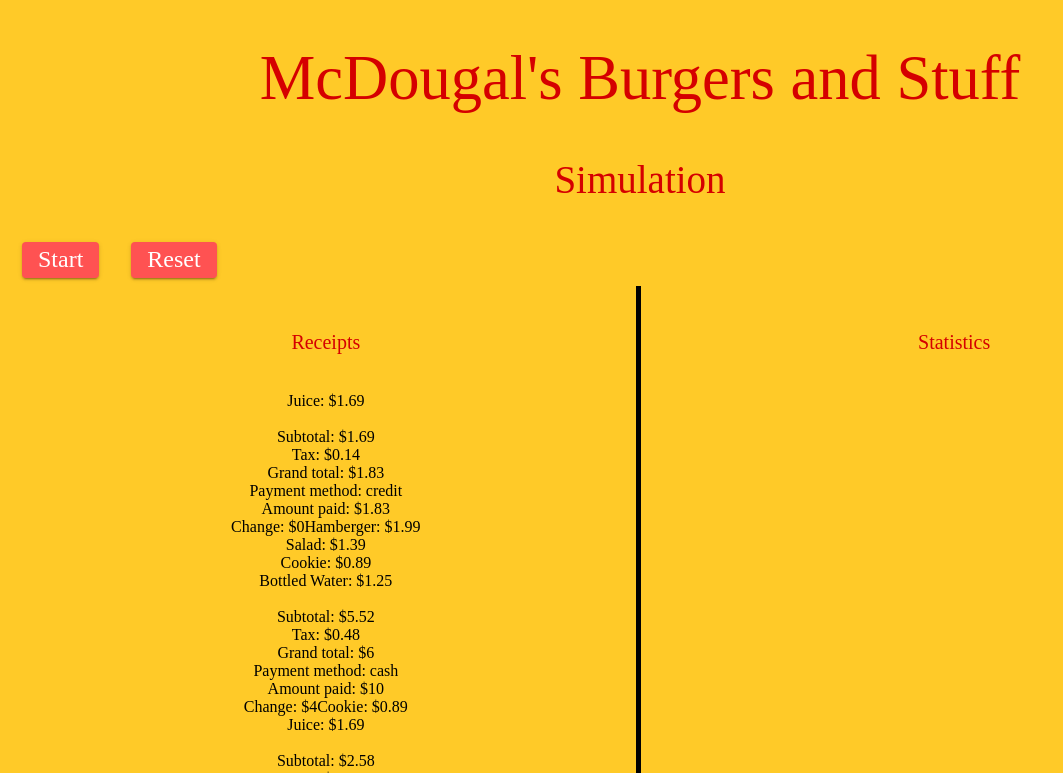
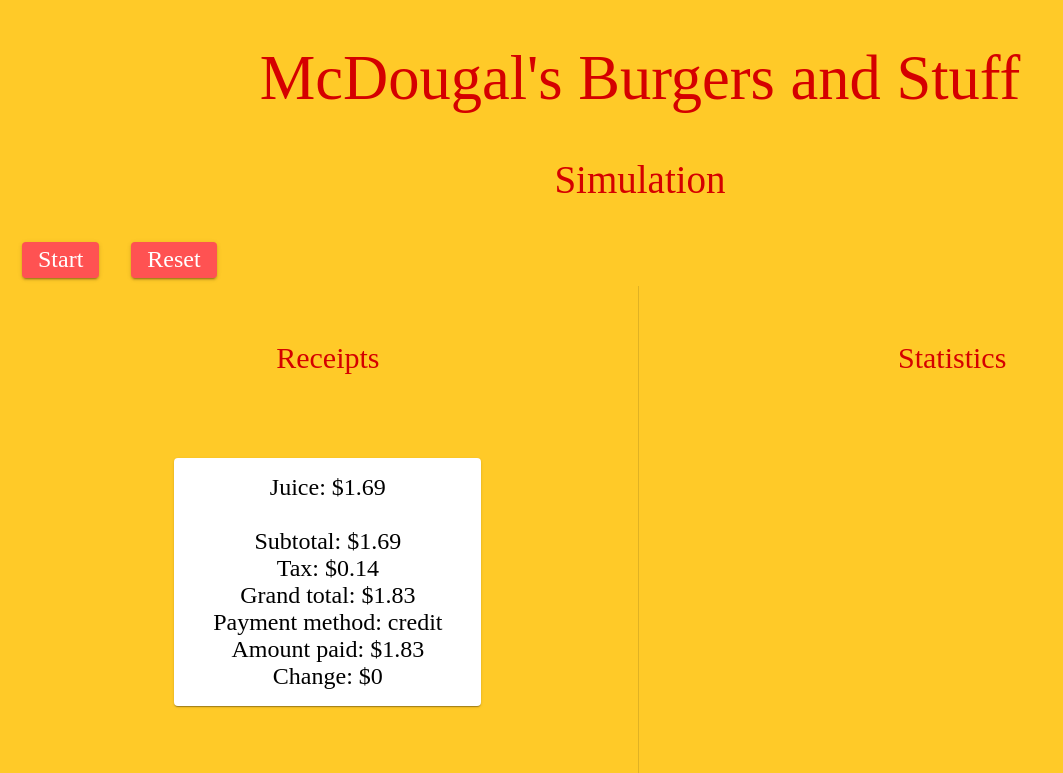
Before and after one commit to shsui5379/McDougal-s-Burgers-and-Stuff, a plain HTML site: page index.html in a window 1280 px wide. Both pictures are taken after a click on the button "Start". Shown: the top 773 px of the page, without its empty margins (0-1063 px from the left). Drawn offline with Linux system fonts and the light colour scheme; a web font is replaced by a local one.

Commit message:
receipts CSS

```diff
--- a/index.html
+++ b/index.html
@@ -58,13 +58,21 @@
 				}
 				.half h3 {
 					text-align: center;
-					font-size: 20px;
+					font-size: 30px;
 				}
 				#left {
-					border-right: thick solid black;
+					border-right: thin solid rgba(0, 0, 0, .12);
 				}
 				.receipt {
-					font: 24pt "Cherry Cream Soda" black;
+					width: 275px;
+					display: inline-block;
+					background-color: white;
+					font: 18pt Tw Cen MT;
+					box-shadow: 0px 2px 1px -1px rgba(0,0,0,0.2), 0px 1px 1px 0px rgba(0,0,0,0.14), 0px 1px 3px 0px rgba(0,0,0,0.12);
+					border-radius: 4px;
+					margin: 35px;
+					padding: 16px;
+					vertical-align: top;
 				}
 			</style>
 			<script>
```
